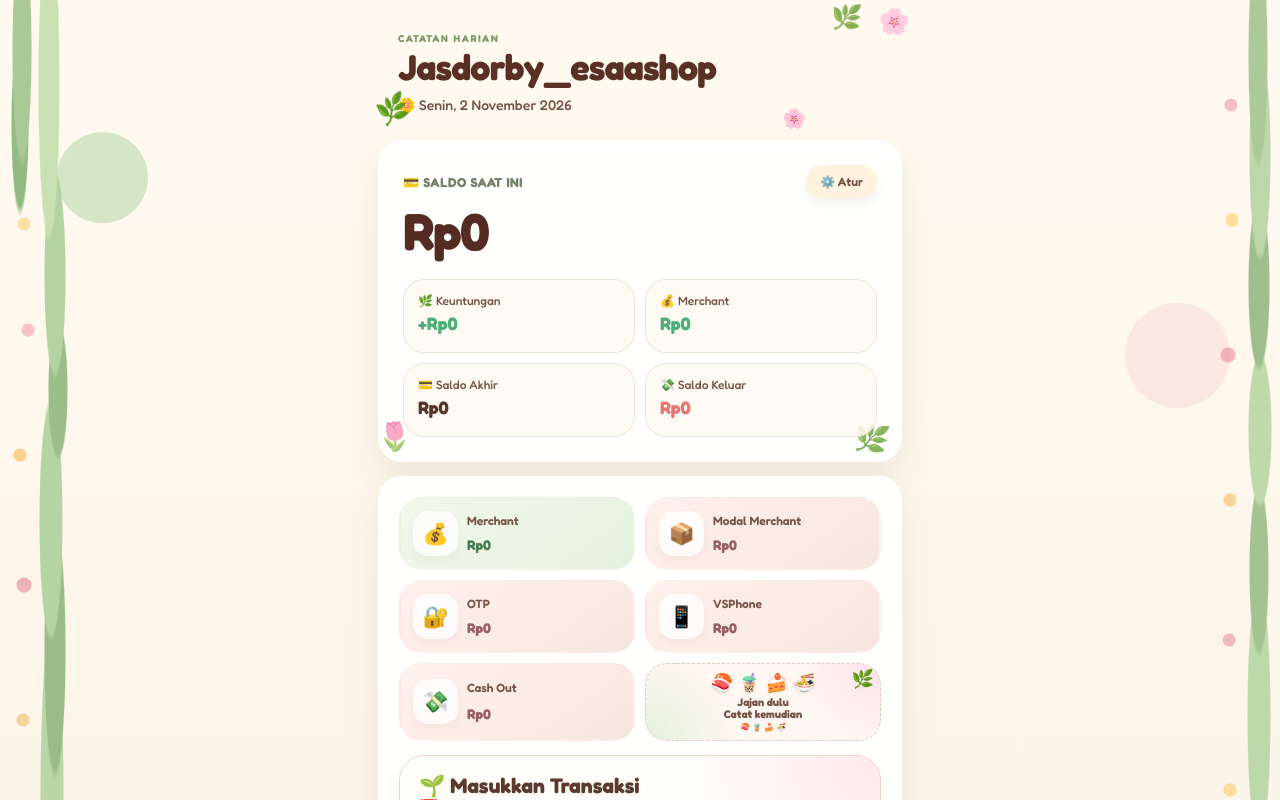
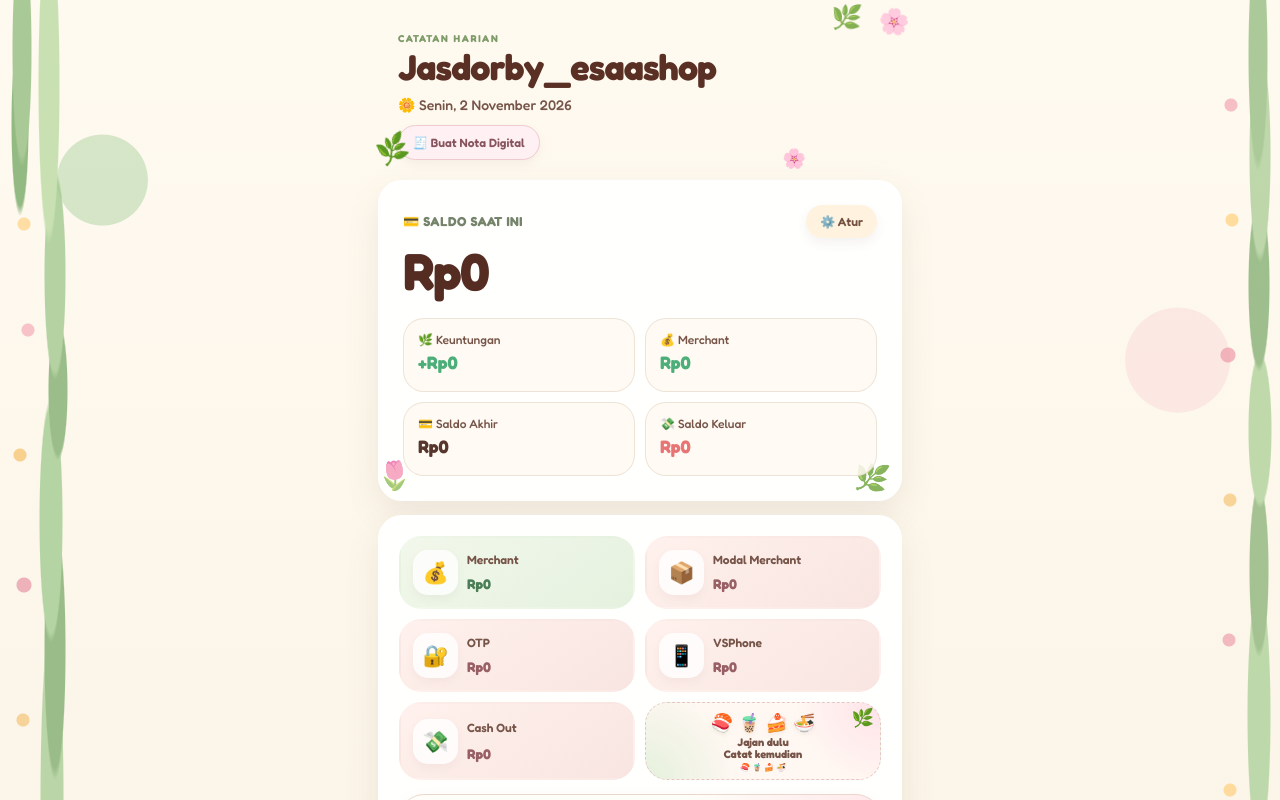
Before and after one commit to wdne054/Catatan-Keuangan, a Next.js app: page / in a window 1280 px wide. Shown: the top 800 px of the page. Built offline with nearby package versions, Linux system fonts and the light colour scheme.

Commit message:
Add shortcut to Jasdor digital receipt

```diff
--- a/app/page.tsx
+++ b/app/page.tsx
@@ -614,6 +614,27 @@ export default function Home() {
               year: "numeric",
             })}
           </p>
+
+          <a
+            href="/nota"
+            style={{
+              display: "inline-flex",
+              alignItems: "center",
+              gap: "7px",
+              marginTop: "12px",
+              padding: "9px 14px",
+              border: "1px solid #efcbd1",
+              borderRadius: "999px",
+              background: "#fff0f3",
+              color: "#87545e",
+              fontSize: "12px",
+              fontWeight: 600,
+              textDecoration: "none",
+              boxShadow: "0 4px 10px rgba(130,80,90,.07)",
+            }}
+          >
+            🧾 Buat Nota Digital
+          </a>
         </div>
       </header>
 
```
